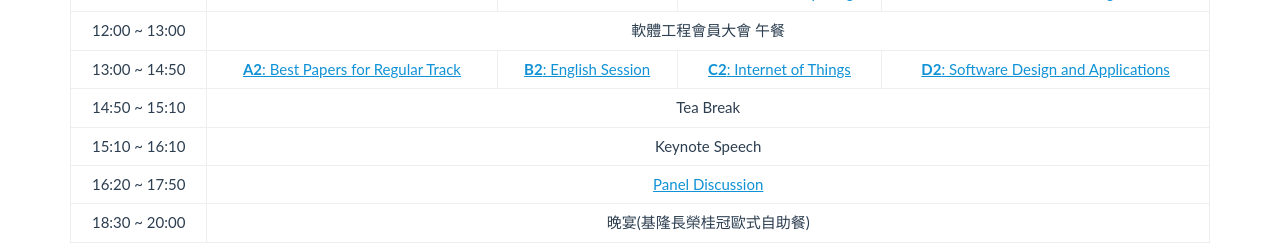
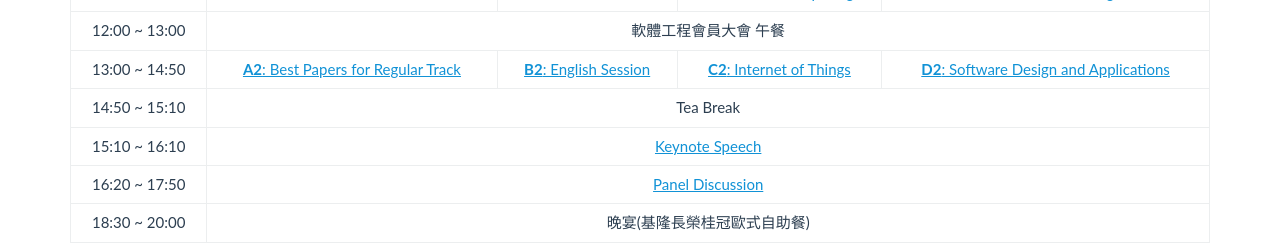
Before and after one commit to b4456609/tcse2016, a website: page app/index.html in a window 1280 px wide. Shown: the part 7400-7644 px from the top of the page. Drawn offline with nearby package versions, Linux system fonts and the light colour scheme; some packages are replaced by stand-ins of ours; files that its build step writes are made by us from their sources.

Commit message:
add keynote speech

```diff
--- a/app/index.html
+++ b/app/index.html
@@ -1154,7 +1154,7 @@
               </tr>
               <tr>
                 <td>15:10 ~ 16:10</td>
-                <td colspan="4">Keynote Speech</td>
+                <td class="page-scroll" colspan="4"><a href="#KeynoteI">Keynote Speech</a></td>
               </tr>
               <tr>
                 <td>16:20 ~ 17:50</td>
```
